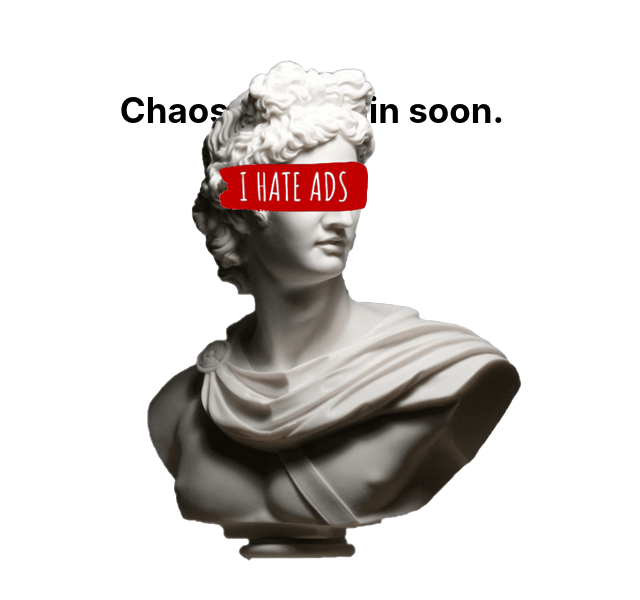
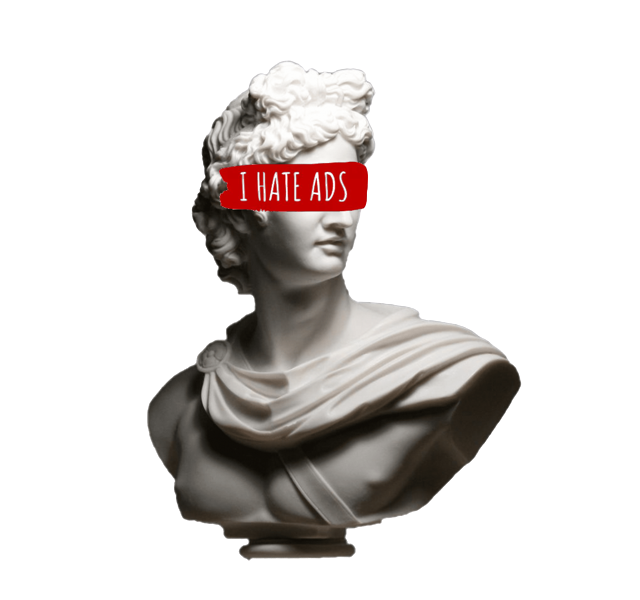
Before and after one commit to jasonceballosjr/ihateads, a React (Create React App) app: page / in a window 1280 px wide. Shown: the part 116-716 px from the top of the page, without its empty margins (328-968 px from the left). Built offline with nearby package versions, Linux system fonts and the light colour scheme.

Commit message:
I HATE ADS

```diff
--- a/src/Home/Home.jsx
+++ b/src/Home/Home.jsx
@@ -6,9 +6,6 @@ function Home() {
     return (
           <div id="wrapper">
             <div class="main">
-              <p><strong>Chaos will begin soon.</strong></p>
-
-
             </div><img class="centered" src={ares}/>
           </div>
     )
```
